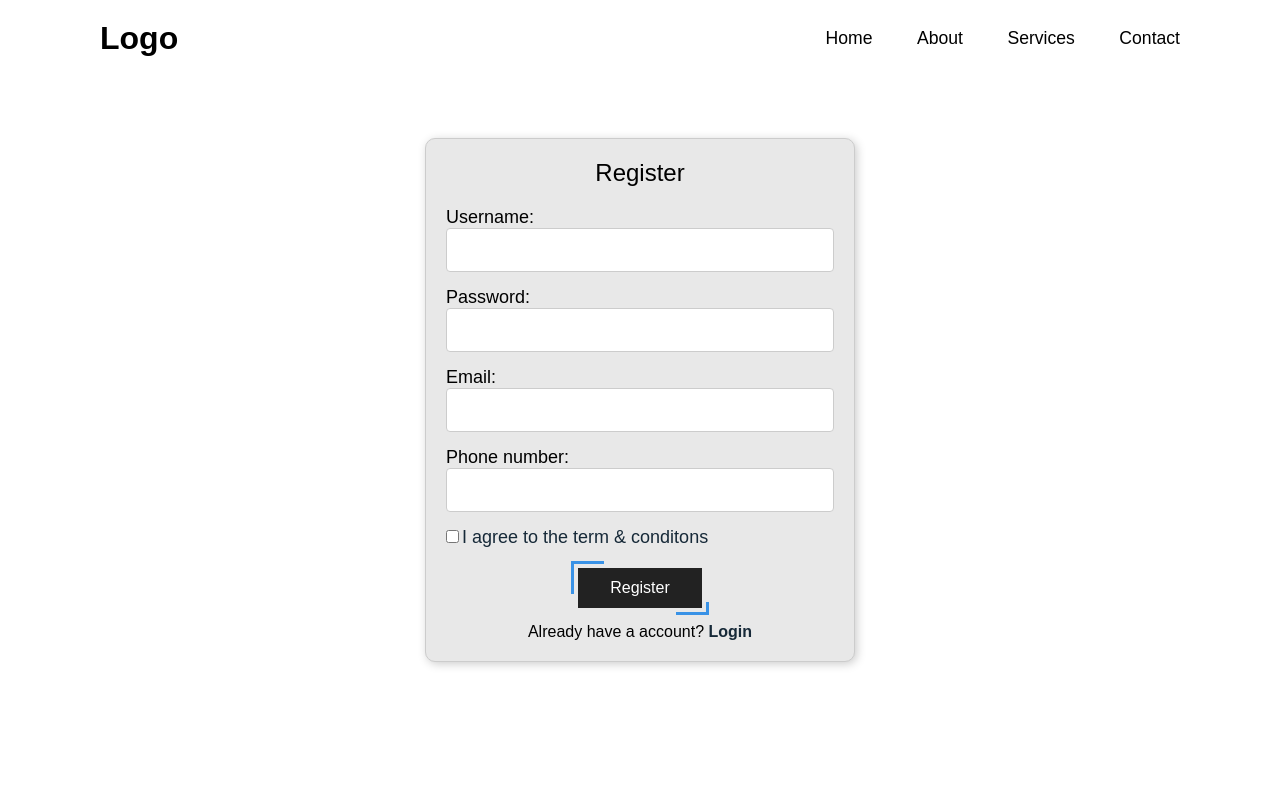
After one commit to Suimei1208/Web_Final_Semester, a PHP site: page /API/register.php in a window 1280 px wide. The commit adds this page. Run offline with PHP 8.4, Linux system fonts and the light colour scheme.

Commit message:
thêm form đăng kí

```diff
--- a/API/login.php
+++ b/API/login.php
@@ -72,7 +72,7 @@
             </div>
 
             <p>Don't have a account?
-                <a href="#" class="register-link">Register</a>
+                <a href="register.php" class="register-link">Register</a>
             </p>
         </form>
       </div>
--- /dev/null
+++ b/API/register.php
@@ -0,0 +1,100 @@
+<?php
+    if(isset($_POST['submit'])){
+        $username_dk = $_POST['username_dk'];
+        $password_dk = $_POST['password_dk'];
+        $email = $_POST['email'];
+        $phone = $_POST['phone'];
+
+        require_once('connect.php');
+        $conn = connect();
+
+        if ($conn->connect_error) {
+            die("Connection failed: " . $conn->connect_error);
+        }
+
+        $stmt = $conn->prepare("SELECT * FROM account WHERE UserName = ?");
+        $stmt->bind_param("s", $username_dk);
+        $stmt->execute();
+        $result = $stmt->get_result();
+
+        if ($result->num_rows == 1) {
+            $error = "Username already exists. Please try again!";
+        } else {
+            if (isset($_POST['terms'])) {
+                $stmt_1 = $conn->prepare("INSERT INTO account VALUES (?, ?, ?, ?)");
+                $stmt_1->bind_param("ssss", $username_dk, $password_dk, $email, $phone);
+                $stmt_1->execute();
+            } else {
+                $error = "You must agree to the terms and conditions to register";
+            }
+        }
+        $stmt->close();
+        $conn->close();
+    }
+?>
+<!DOCTYPE html>
+<html lang="en">
+<head>
+    <meta charset="UTF-8">
+    <meta http-equiv="X-UA-Compatible" content="IE=edge">
+    <meta name="viewport" content="width=device-width, initial-scale=1.0">
+    <title>Login</title>
+    <link rel="stylesheet" href="style.css">
+</head>
+<body>
+    <header>
+        <h2 class="logo">Logo</h2>
+        <nav class="navigation">
+            <a href="../../home.html">Home</a>
+            <a href="#">About</a>
+            <a href="#">Services</a>
+            <a href="#">Contact</a>
+        </nav>
+    </header>
+    <div class="register-card">
+        <div class="card-header">
+          <div class="log">Register</div>
+        </div>
+        <form method="post">
+            <div class="form-group">
+                <label for="username">Username:</label>
+                <input  name="username_dk" id="username" type="text">
+            </div>
+
+            <div class="form-group">
+                <label for="password">Password:</label>
+                <input name="password_dk" id="password" type="password">
+            </div>
+
+            <div class="form-group">
+                <label>Email:</label>
+                <input name="email" id="email" type="text">
+            </div>
+
+            <div class="form-group">
+                <label>Phone number:</label>
+                <input  name="phone" id="phone" type="text">
+            </div>
+            <?php
+                    if(isset($error) && !empty($error)){
+                ?>
+                <div class="error"><?php echo $error; ?></div>
+            <?php } ?>
+
+            <div class="remember-forgot">
+                <label><input type="checkbox" name="terms[]">I agree to the term & conditons</label>
+            </div>
+
+            <div class="form-group">
+                <div class="main_div1">
+                    <button type="submit" class="btn" name = "submit" id="submit-btn">Register</button>
+                </div>
+            </div>
+
+            <p>Already have a account?
+                <a href="login.php" class="register-link">Login</a>
+            </p>
+        </form>
+      </div>
+</body>
+</html>
--- a/API/style.css
+++ b/API/style.css
@@ -20,7 +20,7 @@ body{
     justify-content: center;
     align-items: center;
     min-height: 100vh;
-    background: url('background.jpg') no-repeat;
+    /* background: url('background.jpg') no-repeat; */
     background-size: cover;
     background-position: center;
 }
@@ -80,8 +80,17 @@ body{
     background-color: #e8e8e8;
     box-shadow: 2px 2px 10px #ccc;
     display: block;
-  }
-
+}
+.register-card{
+    width: 430px;
+    margin: 0 auto;
+    padding: 20px;
+    border: 1px solid #ccc;
+    border-radius: 10px;
+    background-color: #e8e8e8;
+    box-shadow: 2px 2px 10px #ccc;
+    display: block;
+}
 .card-header {
     text-align: center;
     margin-bottom: 20px
@@ -156,7 +165,6 @@ input[type="submit"] {
     border-bottom: 3px solid var(--color);
     transition: 0.5s;
 }
-
 .main_div:hover::before {
     width: 40%;
     height: 100%;
@@ -166,7 +174,26 @@ input[type="submit"] {
     width: 40%;
     height: 100%;
 }
-
+.remember-forgot{
+    font-size:  .9em;
+    color: #162938;
+    font-weight:  500;
+    margin:  -15px 0 15px;
+    display: flex;
+    justify-content: space-between;
+    margin-top: 15px;
+}
+.remember-forgot label input{
+    margin-right: 3px;
+    accent-color: #162938;
+}
+.remember-forgot a{
+    color: #162938;
+    text-decoration: none;
+}
+.remember-forgot a:hover{
+    text-decoration: underline;
+}
 .main_div button {
     padding: 0.7em 2em;
     font-size: 16px;
@@ -197,3 +224,54 @@ p a:hover{
     height: 40px;
     font-size: 16px;
 }
+.main_div1 {
+    text-align: center;
+    --color: #3992e6;
+    position: relative;
+    z-index: 1;
+}
+.main_div1::before {
+    content: '';
+    position: absolute;
+    width: 30px;
+    height: 30px;
+    background: transparent;
+    top: -7px;
+    left: 125px;
+    z-index: -5;
+    border-top: 3px solid var(--color);
+    border-left: 3px solid var(--color);
+    transition: 0.5s;
+}
+
+.main_div1::after {
+    content: '';
+    position: absolute;
+    width: 30px;
+    height: 10px;
+    background: transparent;
+    bottom: -7px;
+    right: 125px;
+    z-index: -7;
+    border-right: 3px solid var(--color);
+    border-bottom: 3px solid var(--color);
+    transition: 0.5s;
+}
+.main_div1:hover::before {
+    width: 34%;
+    height: 100%;
+}
+
+.main_div1:hover::after {
+    width: 34%;
+    height: 100%;
+}
+.main_div1 button {
+    padding: 0.7em 2em;
+    font-size: 16px;
+    background: #222222;
+    color: #fff;
+    border: none;
+    cursor: pointer;
+    font-family: inherit;
+}
```
